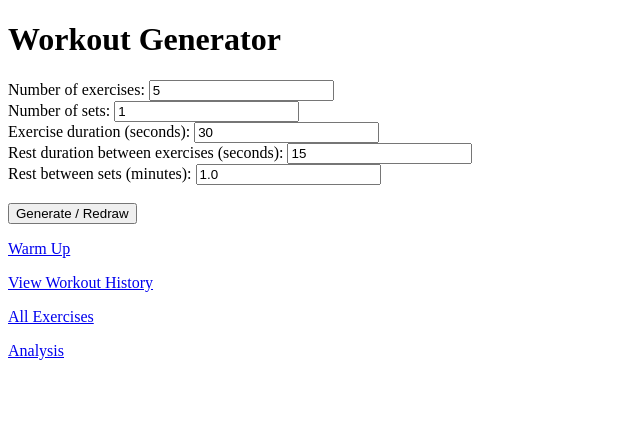
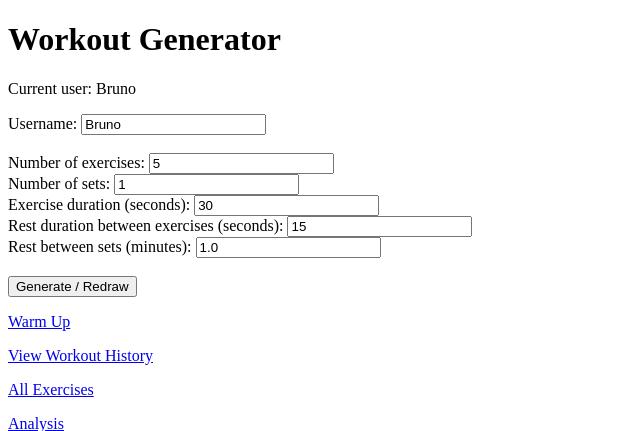
Before and after one commit to dafioram/workoutapp, a Flask app: page / in a window 1280 px wide. Shown: the top 431 px of the page, without its empty margins (0-640 px from the left). Run offline with Flask 3, Linux system fonts and the light colour scheme.

Commit message:
allow user to be entered in via index.html page

```diff
--- a/app.py
+++ b/app.py
@@ -5,14 +5,16 @@ from collections import defaultdict
 app = Flask(__name__)
 app.secret_key = "supersecret"
 
-USER = "Bruno"
 EXERCISE_DIR = "exercises"
 WORKOUT_LOG_DIR = "workout_log"
-WORKOUT_LOG = os.path.join(WORKOUT_LOG_DIR, "workout_log_" + USER + ".json")
+
+# Helper to get workout log path based on username
+def get_workout_log_path():
+    username = session.get("username", "Bruno")  # Default to Bruno
+    return os.path.join(WORKOUT_LOG_DIR, f"workout_log_{username}.json")
 
 def load_exercises():
     exercises = []
-
     for file in os.listdir(EXERCISE_DIR):
         if file.endswith(".json"):
             fpath = os.path.join(EXERCISE_DIR, file)
@@ -22,19 +24,17 @@ def load_exercises():
                 if "active" in exercise_loaded:
                     if exercise_loaded["active"] == False:
                         exercise_active = False
-
                 new_field = "intensity"
                 default_val = 5
                 if new_field not in exercise_loaded:
                     exercise_loaded[new_field] = default_val
                 if exercise_active:
                     exercises.append(exercise_loaded)
-
     return exercises
 
 def load_workouts():
     try:
-        return json.load(open(WORKOUT_LOG))
+        return json.load(open(get_workout_log_path()))
     except (FileNotFoundError, json.JSONDecodeError):
         return []
 
@@ -54,15 +54,13 @@ def save_workout(workout, num_sets, ex_duration, rest_duration, set_rest):
     }
     data = load_workouts()
     data.append(entry)
-    with open(WORKOUT_LOG, "w") as f:
+    with open(get_workout_log_path(), "w") as f:
         json.dump(data, f, indent=2)
 
 def calculate_total_time(num_exercises, num_sets, ex_duration, rest_duration, set_rest):
     if num_exercises <= 0 or num_sets <= 0:
         return 0
-    # Total time per set: exercises + rest between exercises
     time_per_set = (num_exercises * ex_duration) + ((num_exercises - 1) * rest_duration)
-    # Total workout: num_sets * time_per_set + rest between sets (after each set except last)
     total = (num_sets * time_per_set) + ((num_sets - 1) * set_rest)
     return total
 
@@ -75,12 +73,10 @@ def timer():
     workout = session.get("current_workout")
     if not workout:
         return redirect(url_for("index"))
-
     num_sets = session.get("num_sets", 1)
     ex_duration = session.get("ex_duration", 30)
     rest_duration = session.get("rest_duration", 15)
     set_rest = session.get("set_rest", 60)
-
     return render_template("timer.html",
                            workout=workout,
                            num_sets=num_sets,
@@ -93,37 +89,31 @@ def save_current_workout():
     workout = session.get("current_workout")
     if not workout:
         return jsonify({"status": "no workout"})
-
     num_sets = session.get("num_sets", 1)
     ex_duration = session.get("ex_duration", 30)
     rest_duration = session.get("rest_duration", 15)
     set_rest = session.get("set_rest", 60)
-
     save_workout(workout, num_sets, ex_duration, rest_duration, set_rest)
-
-    # clear the session workout after saving
     session.pop("current_workout", None)
-
     return jsonify({"status": "saved"})
 
 @app.route('/exercises')
 def exercises():
     import glob
-
     exercises = load_exercises()
-
-    # sort by muscle
     grouped = {}
     for ex in sorted(exercises, key=lambda e: e.get("muscle", "")):
         muscle = ex.get("muscle", "Other")
         grouped.setdefault(muscle, []).append(ex)
-
     return render_template('exercises.html', grouped_exercises=grouped)
 
 @app.route("/", methods=["GET", "POST"])
 def index():
     exercises = load_exercises()
     workout = session.get("current_workout", [])
+    # Set default username if not in session
+    if "username" not in session:
+        session["username"] = "Bruno"
     # parse posted form values robustly; if missing, use defaults or previously stored
     try:
         num_exercises = int(request.form.get("num_exercises", 5))
@@ -148,36 +138,33 @@ def index():
     set_rest = int(set_rest_input * 60)
     message = ""
     total_time = 0
+    # Update username from form if provided
+    if request.form.get("username"):
+        session["username"] = request.form.get("username").strip() or "Bruno"  # Fallback to Bruno if empty
 
     if request.method == "POST":
         # 1) Generate new random workout
         if "generate" in request.form:
             workout = random.sample(exercises, min(num_exercises, len(exercises)))
-            # store in session immediately
             session["current_workout"] = workout
-            # store timing/settings so Start picks them up
             session["num_sets"] = num_sets
             session["ex_duration"] = ex_duration
             session["rest_duration"] = rest_duration
             session["set_rest"] = set_rest
             message = ""
-
         # 2) Start timer: apply ordering (if any), store session, redirect to timer
         elif "start" in request.form and workout:
             exercise_order = request.form.get("exercise_order")
             if exercise_order:
                 order_indices = [int(i) for i in exercise_order.split(",") if i.strip().isdigit()]
-                # validate each index is in range
                 if len(order_indices) == len(workout) and all(0 <= i < len(workout) for i in order_indices):
                     workout = [workout[i] for i in order_indices]
-            # store session values and redirect to timer
             session["current_workout"] = workout
             session["num_sets"] = num_sets
             session["ex_duration"] = ex_duration
             session["rest_duration"] = rest_duration
             session["set_rest"] = set_rest
             return redirect(url_for("timer"))
-
         # 3) Save from index form
         elif "save" in request.form and workout:
             exercise_order = request.form.get("exercise_order")
@@ -186,13 +173,10 @@ def index():
                 if len(order_indices) == len(workout) and all(0 <= i < len(workout) for i in order_indices):
                     workout = [workout[i] for i in order_indices]
                     session["current_workout"] = workout
-
             save_workout(workout, num_sets, ex_duration, rest_duration, set_rest)
             session.pop("current_workout", None)
             workout = []
             message = "Workout Saved!"
-
-    # compute total time and persist settings to session if workout exists
     if workout:
         total_time_sec = calculate_total_time(len(workout), num_sets, ex_duration, rest_duration, set_rest)
         total_time = format_time(total_time_sec)
@@ -200,7 +184,6 @@ def index():
         session["ex_duration"] = ex_duration
         session["rest_duration"] = rest_duration
         session["set_rest"] = set_rest
-
     return render_template("index.html", workout=workout,
                            num_exercises=num_exercises,
                            num_sets=num_sets,
@@ -208,20 +191,20 @@ def index():
                            rest_duration=rest_duration,
                            set_rest=set_rest,
                            message=message,
-                           total_time=total_time)
+                           total_time=total_time,
+                           username=session["username"])  # Pass username to template
 
 @app.route("/history")
 def history():
     workouts = load_workouts()
     workouts = sorted(workouts, key=lambda w: w["timestamp"], reverse=True)
-    # add total_time formatted for each saved workout
     for w in workouts:
         total_sec = calculate_total_time(len(w["exercises"]), w.get("num_sets",1),
                                          w.get("exercise_duration",30),
                                          w.get("rest_duration",15),
                                          w.get("set_rest",60))
         w["total_time"] = format_time(total_sec)
-    return render_template("history.html", workouts=workouts)
+    return render_template("history.html", workouts=workouts, username=session.get("username", "Bruno"))
 
 @app.route("/warm_up")
 def warm_up():
@@ -231,21 +214,17 @@ def warm_up():
 def analysis():
     import glob
     from datetime import datetime
-
     # Load workouts
-    if not os.path.exists(WORKOUT_LOG):
+    if not os.path.exists(get_workout_log_path()):
         workouts = []
     else:
-        with open(WORKOUT_LOG, "r") as f:
+        with open(get_workout_log_path(), "r") as f:
             workouts = json.load(f)
-
     # Helper to parse ISO timestamp saved as "timestamp"
     def parse_dt(s):
         return datetime.fromisoformat(s)
-
     # Sort workouts by timestamp (chronological)
     workouts_sorted = sorted([w for w in workouts if w.get("timestamp")], key=lambda w: w["timestamp"])
-
     # Per-workout trend (exercise vs rest)
     trend_labels = []
     trend_exercise = []
@@ -259,20 +238,17 @@ def analysis():
         ex_dur = int(w.get("exercise_duration", 0))
         rest_dur = int(w.get("rest_duration", 0))
         set_rest = int(w.get("set_rest", 0))
-        # totals split into exercise-time and rest-time
         exercise_time = num_sets * num_ex * ex_dur
         rest_time = num_sets * max(0, num_ex - 1) * rest_dur + max(0, num_sets - 1) * set_rest
         trend_exercise.append(exercise_time)
         trend_rest.append(rest_time)
-
     # helper to produce bucket key (ISO week or month)
     def bucket_key(dt, by="week"):
         if by == "week":
-            y, wn, _ = dt.isocalendar()  # (year, weeknumber, weekday)
+            y, wn, _ = dt.isocalendar()
             return f"{y}-W{wn:02d}"
         else:
             return dt.strftime("%Y-%m")
-
     # Aggregate workouts into buckets (week / month)
     def aggregate(by="week"):
         totals = {}
@@ -284,24 +260,18 @@ def analysis():
             key = bucket_key(dt, by)
             if key not in totals:
                 totals[key] = {"exercise": 0, "rest": 0, "muscles": {}}
-
             num_ex = len(w.get("exercises", []))
             num_sets = int(w.get("num_sets", 1))
             ex_dur = int(w.get("exercise_duration", 0))
             rest_dur = int(w.get("rest_duration", 0))
             set_rest = int(w.get("set_rest", 0))
-
             exercise_time = num_sets * num_ex * ex_dur
             rest_time = num_sets * max(0, num_ex - 1) * rest_dur + max(0, num_sets - 1) * set_rest
-
             totals[key]["exercise"] += exercise_time
             totals[key]["rest"] += rest_time
-
-            # allocate exercise_time to muscle groups by looking up each exercise id
             for ex in w.get("exercises", []):
                 ex_id = ex.get("id")
                 muscle = "Other"
-                # match filenames like 'exercises/101_pushups.json'
                 matches = glob.glob(f"exercises/{ex_id}_*.json")
                 if matches:
                     try:
@@ -310,24 +280,21 @@ def analysis():
                             muscle = ed.get("muscle", "Other")
                     except Exception:
                         muscle = "Other"
-                t = num_sets * ex_dur  # time contributed by this exercise across all sets
+                t = num_sets * ex_dur
                 totals[key]["muscles"][muscle] = totals[key]["muscles"].get(muscle, 0) + t
-
-        # sort buckets by key (lexicographic is fine: YYYY-MM or YYYY-Www)
         ordered = dict(sorted(totals.items()))
         return ordered
-
     weekly_totals = aggregate("week")
     monthly_totals = aggregate("month")
-
     return render_template(
         "analysis.html",
         trend_labels=trend_labels,
         trend_exercise=trend_exercise,
         trend_rest=trend_rest,
         weekly=weekly_totals,
-        monthly=monthly_totals
+        monthly=monthly_totals,
+        username=session.get("username", "Bruno")
     )
 
 if __name__ == "__main__":
-    app.run(host="0.0.0.0", port = 5000, debug=True)
+    app.run(host="0.0.0.0", port=5000, debug=True)
--- a/templates/history.html
+++ b/templates/history.html
@@ -4,7 +4,7 @@
   <title>Workout History</title>
 </head>
 <body>
-  <h1>Workout History</h1>
+  <h1>Workout History for {{ username }}</h1>
   {% if workouts %}
     <ul>
       {% for w in workouts %}
@@ -24,7 +24,7 @@
       {% endfor %}
     </ul>
   {% else %}
-    <p>No workouts saved yet.</p>
+    <p>No workouts saved yet for {{ username }}.</p>
   {% endif %}
   <p><a href="{{ url_for('index') }}">Back to Generator</a></p>
 </body>
--- a/templates/index.html
+++ b/templates/index.html
@@ -32,7 +32,12 @@
     <p style="color: green;"><strong>{{ message }}</strong></p>
   {% endif %}
 
+  <p>Current user: {{ username }}</p>
+
   <form id="workoutForm" method="POST">
+    <label>Username:</label>
+    <input type="text" id="username" name="username" value="{{ username }}" placeholder="Enter username"><br><br>
+
     <label>Number of exercises:</label>
     <input type="number" id="num_exercises" name="num_exercises" value="{{ num_exercises }}" min="1"><br>
 
@@ -51,7 +56,6 @@
     <button type="submit" name="generate" value="1">Generate / Redraw</button>
     {% if workout %}
       <button type="submit" name="save" value="1">Save Workout</button>
-      <!-- START: changed Start Timer from link to submit button named "start" -->
       <button type="submit" name="start" value="1" style="margin-left:10px;">Start Timer</button>
     {% endif %}
 
@@ -59,7 +63,6 @@
       <h2>Your Workout</h2>
       <div class="exercise-list" id="sortable">
         {% for ex in workout %}
-          <!-- data-id is index inside current workout array -->
           <div class="exercise-card" draggable="true" data-id="{{ loop.index0 }}">
             <p>{{ ex.name }}</p>
             {% if ex.image %}
@@ -69,10 +72,7 @@
           </div>
         {% endfor %}
       </div>
-
-      <!-- Hidden field to store order (comma separated indices) -->
       <input type="hidden" name="exercise_order" id="exercise_order">
-
       <p><strong>Total workout time: <span id="total_time">{{ total_time }}</span></strong></p>
     {% endif %}
   </form>
@@ -82,7 +82,6 @@
   <p><a href="{{ url_for('analysis') }}">Analysis</a></p>
 
   <script>
-  // Recalculate total time dynamically
   function recalcTotal() {
       const numExercises = parseInt(document.getElementById("num_exercises").value) || 0;
       const numSets = parseInt(document.getElementById("num_sets").value) || 0;
@@ -90,29 +89,22 @@
       const restDuration = parseInt(document.getElementById("rest_duration").value) || 0;
       const setRestMinutes = parseFloat(document.getElementById("set_rest").value) || 0;
       const setRest = setRestMinutes * 60;
-
       if(numExercises <= 0 || numSets <= 0) {
           document.getElementById("total_time").innerText = "0s";
           return;
       }
-
       let timePerSet = (numExercises * exDuration) + ((numExercises - 1) * restDuration);
       let totalSec = (numSets * timePerSet) + ((numSets - 1) * setRest);
-
       const mins = Math.floor(totalSec / 60);
       const secs = totalSec % 60;
       document.getElementById("total_time").innerText = `${mins}m ${secs}s`;
   }
-
   ["num_exercises","num_sets","ex_duration","rest_duration","set_rest"].forEach(id => {
       const el = document.getElementById(id);
       if (el) el.addEventListener("input", recalcTotal);
   });
-
-  // Drag and drop sorting (robust, supports middle insertion)
   const sortable = document.getElementById("sortable");
   let dragged = null;
-
   if (sortable) {
     sortable.addEventListener("dragstart", (e) => {
       const card = e.target.closest(".exercise-card");
@@ -120,34 +112,25 @@
       dragged = card;
       card.classList.add("dragging");
     });
-
     sortable.addEventListener("dragend", (e) => {
       if (!dragged) return;
       dragged.classList.remove("dragging");
       dragged = null;
     });
-
-    // insert before/after based on mouse position relative to target center
     sortable.addEventListener("dragover", (e) => {
       e.preventDefault();
       const target = e.target.closest(".exercise-card");
       if (!target || target === dragged) return;
-
       const rect = target.getBoundingClientRect();
       const mouseX = e.clientX;
       const centerX = rect.left + rect.width / 2;
-
       if (mouseX > centerX) {
-        // place after
         target.insertAdjacentElement("afterend", dragged);
       } else {
-        // place before
         target.insertAdjacentElement("beforebegin", dragged);
       }
     });
   }
-
-  // Before submitting, store order in hidden input
   const form = document.getElementById("workoutForm");
   if (form) {
     form.addEventListener("submit", (ev) => {
@@ -155,7 +138,6 @@
       if (!sortableEl) return;
       const order = Array.from(sortableEl.children).map(card => card.dataset.id);
       document.getElementById("exercise_order").value = order.join(",");
-      // allow submit to continue normally
     });
   }
   </script>
```
Also changed, not shown: templates/analysis.html (+1 -17 lines), templates/timer.html (+15 -62 lines).
